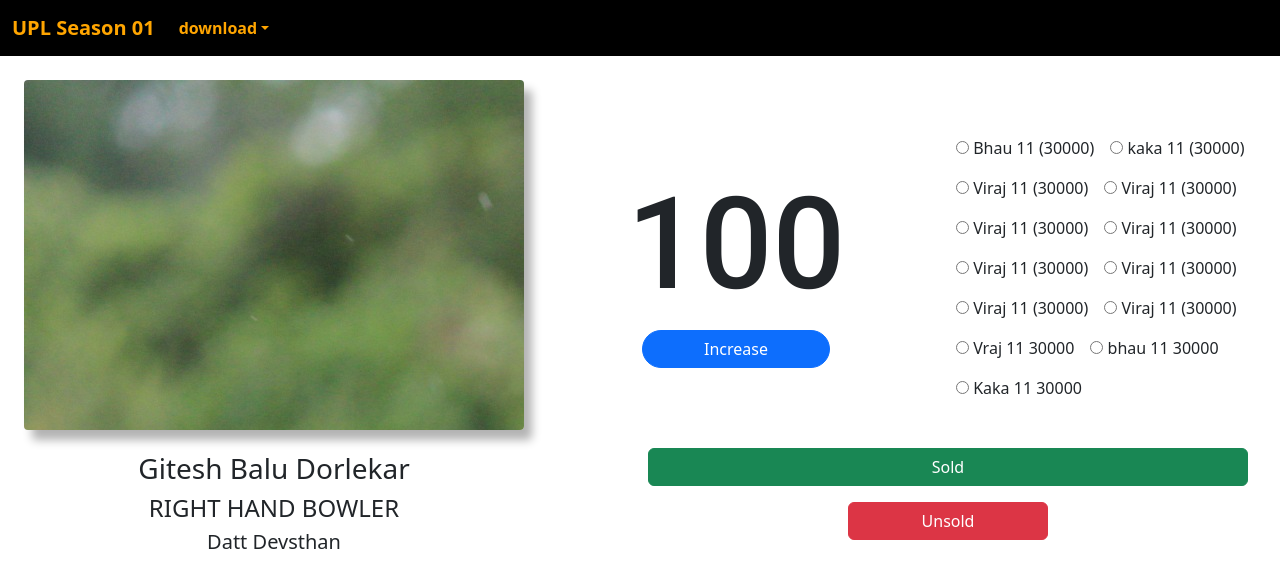
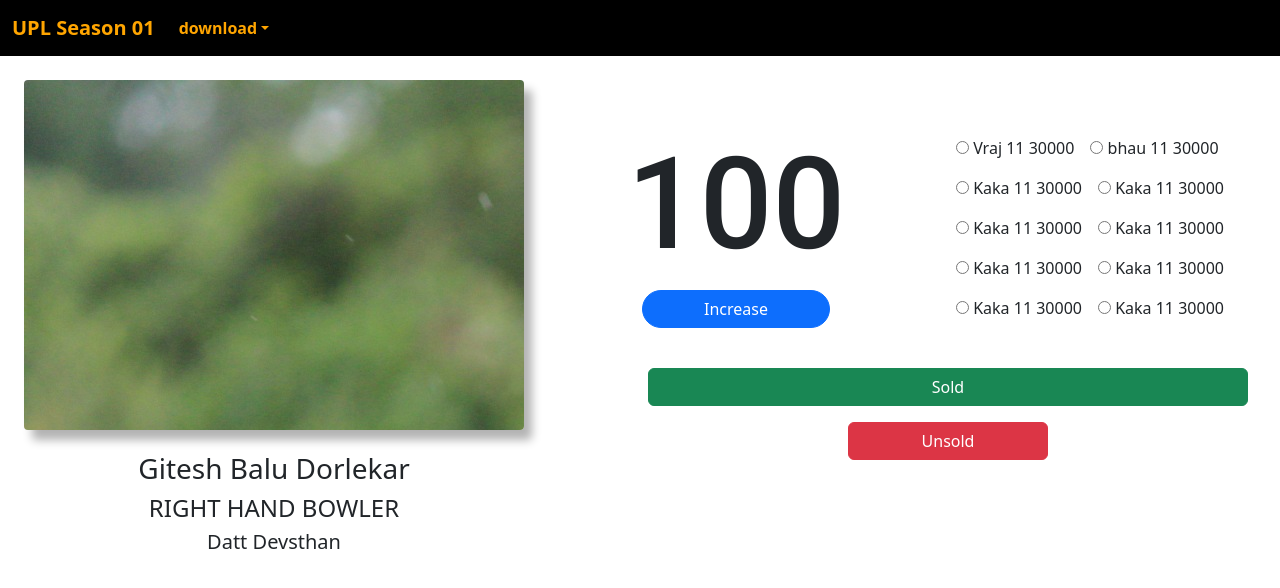
Before and after one commit to hubofayush/uplau, a React (Vite) app: page / in a window 1280 px wide. Shown: the top 588 px of the page. Built offline with nearby package versions, Linux system fonts and the light colour scheme.

Commit message:
made teams dynamically radio buttons

```diff
--- a/src/App.jsx
+++ b/src/App.jsx
@@ -73,6 +73,13 @@ function App() {
       { name: "Vraj 11", value: "viraj", points: viraj11Points },
       { name: "bhau 11", value: "bhau", points: bhau11Points },
       { name: "Kaka 11", value: "kaka", points: kaka11Points },
+      { name: "Kaka 11", value: "kaka", points: kaka11Points },
+      { name: "Kaka 11", value: "kaka", points: kaka11Points },
+      { name: "Kaka 11", value: "kaka", points: kaka11Points },
+      { name: "Kaka 11", value: "kaka", points: kaka11Points },
+      { name: "Kaka 11", value: "kaka", points: kaka11Points },
+      { name: "Kaka 11", value: "kaka", points: kaka11Points },
+      { name: "Kaka 11", value: "kaka", points: kaka11Points },
     ];
   } else {
     dt = JSON.parse(localStorage.getItem("teamsArray"));
@@ -147,6 +154,7 @@ function App() {
         points: points,
         Points_Remain: 0,
       };
+
       if (selectedTeam === "viraj") {
         playerTeam.Points_Remain = viraj11Points - points;
         setviraj11Points(playerTeam.Points_Remain);
@@ -312,7 +320,7 @@ function App() {
               className=" teams d-flex  flex-row justify-content-inline flex-wrap m-4 "
               style={{ width: "25rem" }}
             >
-              <label className="m-2">
+              {/* <label className="m-2">
                 <input
                   type="radio"
                   value="bhau"
@@ -401,13 +409,13 @@ function App() {
                   onChange={handleOptionChange}
                 />{" "}
                 Viraj 11 ({viraj11Points})
-              </label>
+              </label> */}
               {teamArray.map((team) => {
                 return (
                   <>
                     <DisplayTeam
                       team={team}
-                      key={team.name}
+                      key={team}
                       selectedTeam={selectedTeam}
                       points={points}
                       handleOptionChange={handleOptionChange}
--- a/src/Components/DisplayTeam.jsx
+++ b/src/Components/DisplayTeam.jsx
@@ -1,10 +1,6 @@
 import React from "react";
 
 function DisplayTeam(props) {
-  //   const handleChange = (team) => {
-  //     props.handleOptionChange(team);
-  //   };
-
   return (
     <>
       {props.team.points > props.points ? (
```
